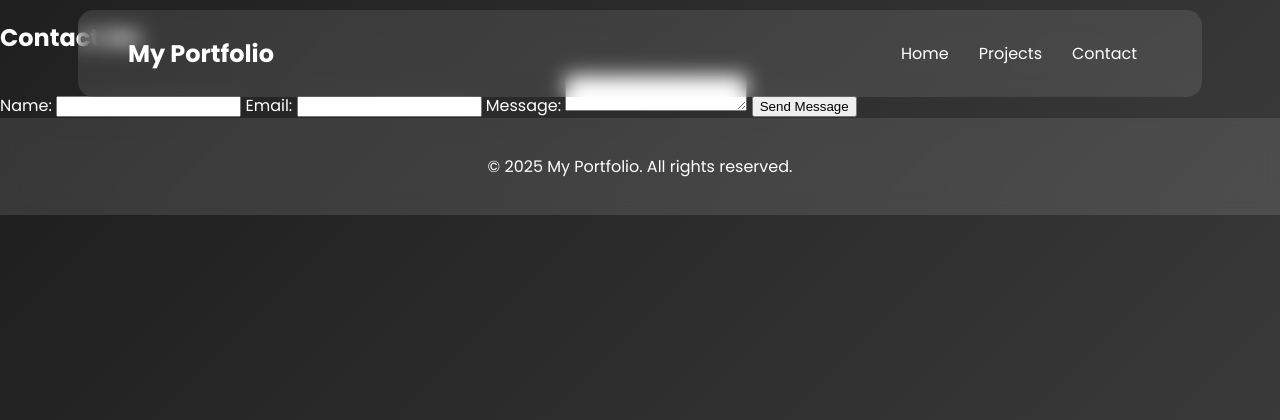
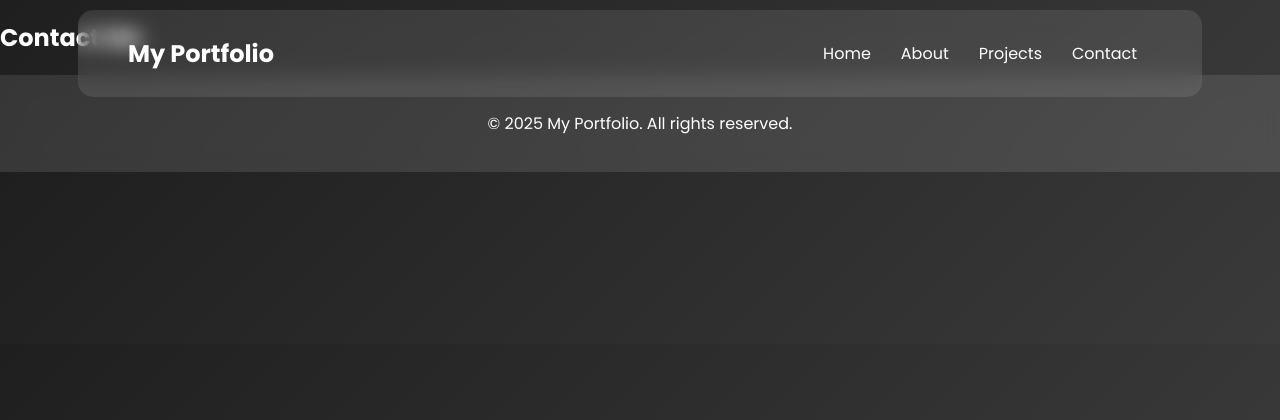
Before and after one commit to kabeera1007/portfolio, a Python web app: template templates/contact.html in a window 1280 px wide. Shown: the top 420 px of the page. Run offline with Jinja, Linux system fonts and the light colour scheme; the template is opened without the code that fills it, so the values that code supplies are empty.

Commit message:
Update layout for consistent UI across all pages

```diff
--- a/templates/contact.html
+++ b/templates/contact.html
@@ -3,9 +3,9 @@
 <head>
     <meta charset="UTF-8">
     <meta name="viewport" content="width=device-width, initial-scale=1.0">
-    <title>Contact - My Portfolio</title>
+    <title>My Portfolio - Contact</title>
     <link href="https://fonts.googleapis.com/css2?family=Poppins:wght@300;400;700&display=swap" rel="stylesheet">
-    <link rel="stylesheet" href="styles.css">
+    <link rel="stylesheet" href="{{ url_for('static', filename='styles.css') }}">
 </head>
 <body>
     <header>
@@ -13,26 +13,16 @@
             <div class="logo">My Portfolio</div>
             <ul class="nav-links">
                 <li><a href="/">Home</a></li>
+                <li><a href="/about">About</a></li>
                 <li><a href="/projects">Projects</a></li>
-                <li><a href="/contact">Contact</a></li>
+                <li><a href="/contact" class="active">Contact</a></li>
             </ul>
         </nav>
     </header>
 
     <section class="contact">
         <h1>Contact Me</h1>
-        <form action="/submit" method="post">
-            <label for="name">Name:</label>
-            <input type="text" id="name" name="name" required>
-
-            <label for="email">Email:</label>
-            <input type="email" id="email" name="email" required>
-
-            <label for="message">Message:</label>
-            <textarea id="message" name="message" required></textarea>
-
-            <button type="submit">Send Message</button>
-        </form>
+        <!-- Add your contact form or details here -->
     </section>
 
     <footer>
--- a/templates/index.html
+++ b/templates/index.html
@@ -3,7 +3,7 @@
 <head>
     <meta charset="UTF-8">
     <meta name="viewport" content="width=device-width, initial-scale=1.0">
-    <title>My Portfolio</title>
+    <title>My Portfolio - Home</title>
     <link href="https://fonts.googleapis.com/css2?family=Poppins:wght@300;400;700&display=swap" rel="stylesheet">
     <link rel="stylesheet" href="{{ url_for('static', filename='styles.css') }}">
 </head>
```
Also changed, not shown: templates/projects.html (+5 -14 lines).
